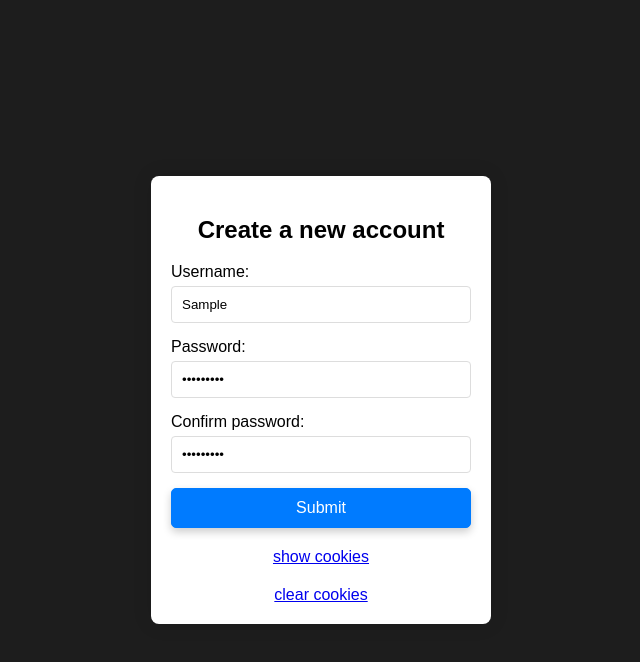
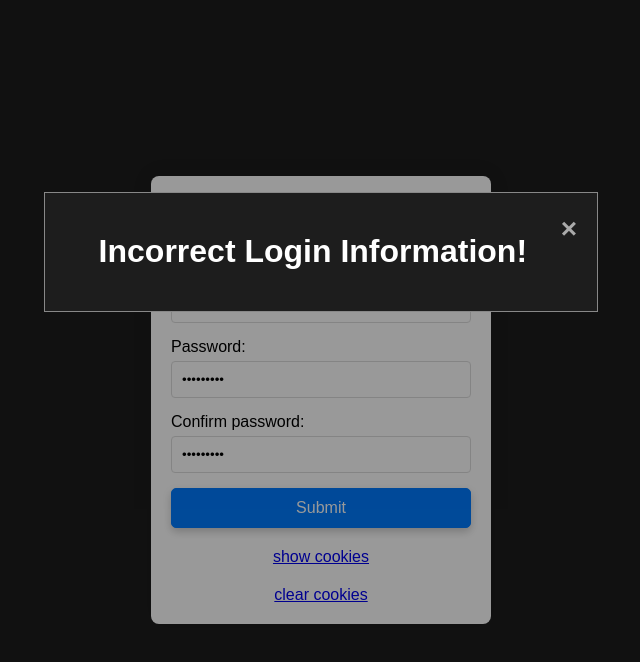
Before and after one commit to aaronroussel/JS-Web-Chat, a website: page create_account.html in a window 1280 px wide. Both pictures are taken after typing "Sample", "Sample123", "Sample123" into the empty fields and a click on the button "Submit". Shown: the whole page, without its empty margins (319-959 px from the left). Drawn offline with Linux system fonts and the light colour scheme; no server answers.

Commit message:
fixed modal
fixed broken modal on incorrect login information.

```diff
--- a/create_account.html
+++ b/create_account.html
@@ -50,6 +50,12 @@
                 </div>
             </form>
         </div>
+        <div id="accountModal" class="modal">
+            <div class="modal-content">
+                <span class="close">&times;</span>
+                <h1 class="center-message">Incorrect Login Information!</h1>
+            </div>
+        </div>
         <script src="create_event.js"></script>
     </body>
 
--- a/create_event.js
+++ b/create_event.js
@@ -27,4 +27,16 @@ document.addEventListener("DOMContentLoaded", function () {
         console.error("Error:", error);
       });
   });
+
+  // When the user clicks on <span> (x), close the modal
+  span.onclick = function () {
+    modal.style.display = "none";
+  };
+
+  // When the user clicks anywhere outside of the modal, close it
+  window.onclick = function (event) {
+    if (event.target == modal) {
+      modal.style.display = "none";
+    }
+  };
 });
```
